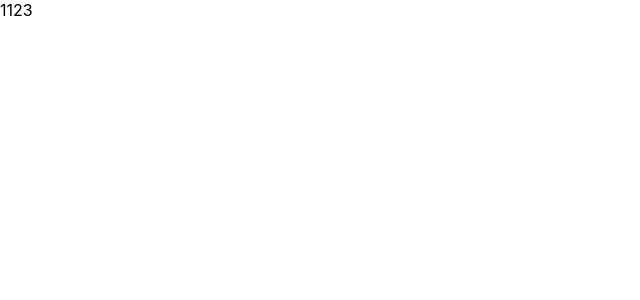
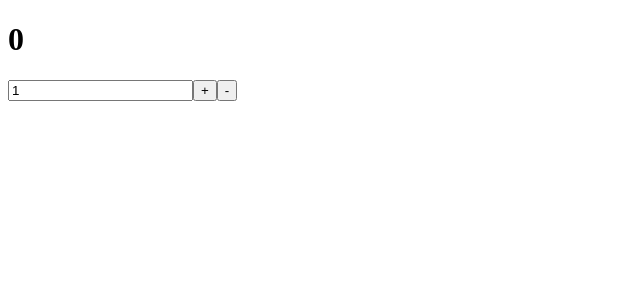
Before and after one commit to gmm117/learn-redux, a React (Create React App) app: page / in a window 1280 px wide. Shown: the top 300 px of the page, without its empty margins (0-640 px from the left). Built offline with nearby package versions, Linux system fonts and the light colour scheme.

Commit message:
redux counter example

```diff
--- a/package.json
+++ b/package.json
@@ -8,6 +8,7 @@
     "@testing-library/user-event": "^12.2.0",
     "react": "^17.0.1",
     "react-dom": "^17.0.1",
+    "react-redux": "^7.2.2",
     "react-scripts": "4.0.0",
     "redux": "^4.0.5",
     "web-vitals": "^0.2.4"
--- a/src/App.js
+++ b/src/App.js
@@ -1,8 +1,9 @@
 import "./App.css";
-import "./exercise";
+import CounterContainer from "./containers/CounterContainer";
+// import "./exercise";
 
 function App() {
-  return <div>1123</div>;
+  return <CounterContainer />;
 }
 
 export default App;
--- /dev/null
+++ b/src/components/Counter.js
@@ -0,0 +1,19 @@
+import React from "react";
+
+function Counter({ number, diff, onIncrease, onDecrease, onSetDiff }) {
+  const onChange = e => {
+    onSetDiff(parseInt(e.target.value));
+  };
+  return (
+    <div>
+      <h1>{number}</h1>
+      <div>
+        <input type="number" value={diff} onChange={onChange}></input>
+        <button onClick={onIncrease}>+</button>
+        <button onClick={onDecrease}>-</button>
+      </div>
+    </div>
+  );
+}
+
+export default Counter;
--- /dev/null
+++ b/src/containers/CounterContainer.js
@@ -0,0 +1,28 @@
+import React from "react";
+import { useSelector, useDispatch } from "react-redux";
+import Counter from "../components/Counter";
+import { increase, decrease, setDiff } from "../modules/counter";
+
+function CounterContainer() {
+  const { number, diff } = useSelector(state => ({
+    number: state.counter.number,
+    diff: state.counter.diff
+  }));
+  const dispatch = useDispatch();
+
+  const onIncrease = () => dispatch(increase());
+  const onDecrease = () => dispatch(decrease());
+  const onSetDiff = diff => dispatch(setDiff(diff));
+
+  return (
+    <Counter
+      number={number}
+      diff={diff}
+      onIncrease={onIncrease}
+      onDecrease={onDecrease}
+      onSetDiff={onSetDiff}
+    />
+  );
+}
+
+export default CounterContainer;
--- a/src/index.js
+++ b/src/index.js
@@ -1,12 +1,23 @@
 import React from "react";
 import ReactDOM from "react-dom";
-import "./index.css";
+// import "./index.css";
+import { Provider } from "react-redux";
+import { createStore } from "redux";
+
 import App from "./App";
+import rootReducer from "./modules";
+
+const store = createStore(rootReducer);
+console.log(store.getState());
 // import reportWebVitals from './reportWebVitals';
+
+window.store = store;
 
 ReactDOM.render(
   <React.StrictMode>
-    <App />
+    <Provider store={store}>
+      <App />
+    </Provider>
   </React.StrictMode>,
   document.getElementById("root")
 );
--- /dev/null
+++ b/src/modules/counter.js
@@ -0,0 +1,45 @@
+// action type
+const INCREASE = "counter/INCREASE";
+const DECREASE = "counter/DECREASE";
+const SET_DIFF = "counter/SET_DIFF";
+
+// action creator
+export const setDiff = diff => ({
+  type: SET_DIFF,
+  diff
+});
+
+export const increase = () => ({
+  type: INCREASE
+});
+
+export const decrease = () => ({
+  type: DECREASE
+});
+
+const initialState = {
+  number: 0,
+  diff: 1
+};
+
+export default function counter(state = initialState, action) {
+  switch (action.type) {
+    case INCREASE:
+      return {
+        ...state,
+        number: state.number + state.diff
+      };
+    case DECREASE:
+      return {
+        ...state,
+        number: state.number - state.diff
+      };
+    case SET_DIFF:
+      return {
+        ...state,
+        diff: action.diff
+      };
+    default:
+      return state;
+  }
+}
--- /dev/null
+++ b/src/modules/index.js
@@ -0,0 +1,10 @@
+import { combineReducers } from "redux";
+import counter from "./counter";
+import todos from "./todos";
+
+const rootReducers = combineReducers({
+  counter,
+  todos
+});
+
+export default rootReducers;
--- /dev/null
+++ b/src/modules/todos.js
@@ -0,0 +1,47 @@
+// action types
+const ADD_TODO = "todos/ADD_TODO";
+const TOGGLE_TODO = "todos/TOGGLE_TODO";
+
+// aciton creator
+let nextId = 0;
+export const addTodo = text => {
+  return {
+    type: ADD_TODO,
+    payload: {
+      id: nextId++,
+      text
+    }
+  };
+};
+
+export const toogleTodo = id => {
+  return {
+    type: TOGGLE_TODO,
+    payload: {
+      id
+    }
+  };
+};
+
+const initialState = [];
+
+export default function todos(state = initialState, action) {
+  switch (action.type) {
+    case ADD_TODO:
+      return {
+        ...state,
+        ...action.payload
+      };
+    case TOGGLE_TODO:
+      return state.map(todo =>
+        todo.payload.id === id
+          ? {
+              ...todo,
+              done: !todo.payload.done
+            }
+          : todo
+      );
+    default:
+      return state;
+  }
+}
```
Also changed, not shown: 1 other file (tests, documents, lock files or other folders).
